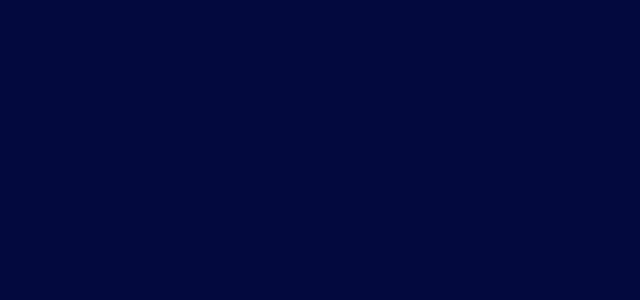
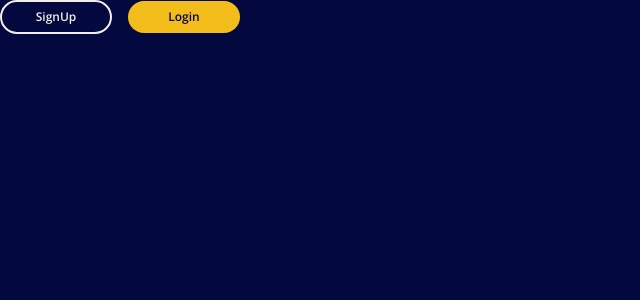
Before and after one commit to venuradesh/personalize-gpt-APP, an Angular app: page / in a window 1280 px wide. Shown: the top 300 px of the page, without its empty margins (0-640 px from the left). Built offline with nearby package versions, Linux system fonts and the light colour scheme.

Commit message:
changes to the nav ba

```diff
--- a/angular.json
+++ b/angular.json
@@ -19,7 +19,10 @@
             "polyfills": ["zone.js"],
             "tsConfig": "tsconfig.app.json",
             "assets": ["src/favicon.ico", "src/assets"],
-            "styles": ["./node_modules/bootstrap/dist/css/bootstrap.min.css", "src/styles.css"],
+            "styles": [
+              "./node_modules/bootstrap/dist/css/bootstrap.min.css",
+              "src/styles.css"
+            ],
             "scripts": []
           },
           "configurations": {
--- /dev/null
+++ b/src/app/Models/nav_bar_model.ts
@@ -0,0 +1,4 @@
+export interface navBarModel {
+  signUp: boolean;
+  login: boolean;
+}
--- a/src/app/Pages/landing-page/landing-page.component.html
+++ b/src/app/Pages/landing-page/landing-page.component.html
@@ -0,0 +1,7 @@
+<div class="nav-bar-container">
+  <pgpt-nav-bar
+    [navBarElements]="navBarElements"
+    [landingPageContainer]="true"
+  ></pgpt-nav-bar>
+</div>
+<div class="landing-page-container"></div>
--- a/src/app/Pages/landing-page/landing-page.component.ts
+++ b/src/app/Pages/landing-page/landing-page.component.ts
@@ -1,13 +1,22 @@
 import { Component } from '@angular/core';
 import { CommonModule } from '@angular/common';
+
+///models
+import { navBarModel } from '../../Models/nav_bar_model';
+
+//components
+import { NavBarComponent } from '../../Components/nav-bar/nav-bar.component';
 
 @Component({
   selector: 'pgpt-landing-page',
   standalone: true,
-  imports: [CommonModule],
+  imports: [CommonModule, NavBarComponent],
   templateUrl: './landing-page.component.html',
-  styleUrl: './landing-page.component.css'
+  styleUrl: './landing-page.component.css',
 })
 export class LandingPageComponent {
-
+  navBarElements: navBarModel = {
+    signUp: true,
+    login: true,
+  };
 }
```
Also changed, not shown: src/app/app.routes.ts (+4 -4 lines).
